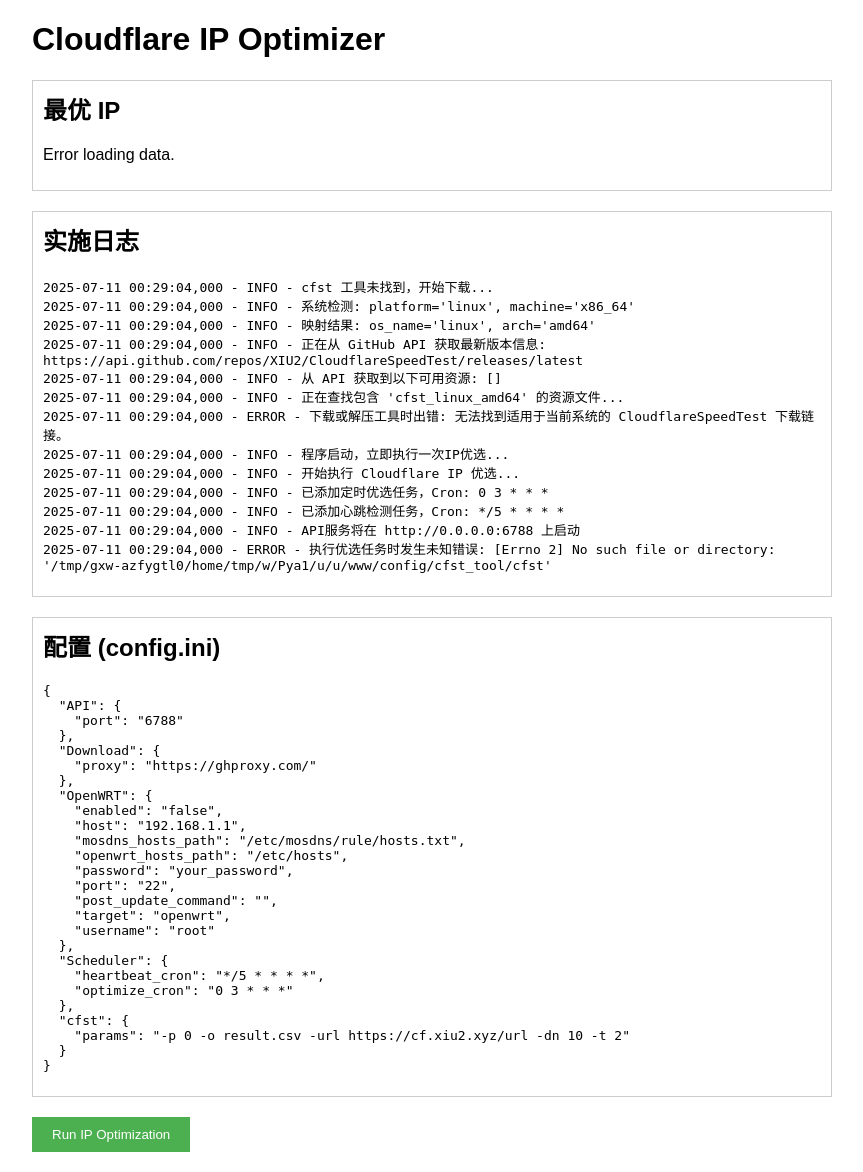
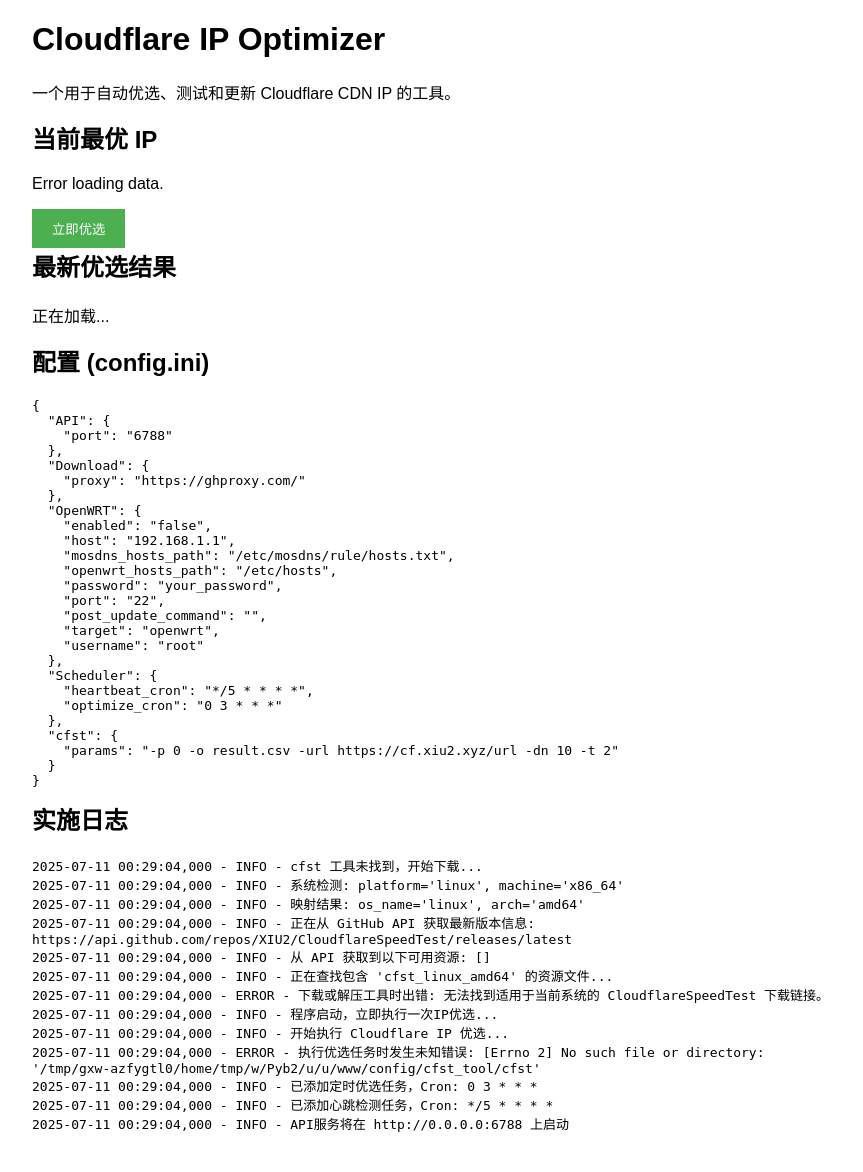
Before and after one commit to vipmc838/cloudflare-optimizer, a Flask app: page / in a window 1280 px wide. Shown: the whole page, without its empty margins (208-1071 px from the left). After the commit the page ends 1132 px from the top, so only its background shows below. Run offline with Flask 3, Linux system fonts and the light colour scheme; parts of the project's set-up code (start-up, migrations or seed data) failed here and were passed over.

Commit message:
Update index.html

```diff
--- a/templates/index.html
+++ b/templates/index.html
@@ -1,5 +1,5 @@
 <!DOCTYPE html>
-<html lang="en">
+<html lang="zh-CN">
 <head>
     <meta charset="UTF-8">
     <meta name="viewport" content="width=device-width, initial-scale=1.0">
@@ -8,31 +8,35 @@
 </head>
 <body>
     <div class="container">
-        <h1>Cloudflare IP Optimizer</h1>
+        <header>
+            <h1>Cloudflare IP Optimizer</h1>
+            <p>一个用于自动优选、测试和更新 Cloudflare CDN IP 的工具。</p>
+        </header>
 
-        <section id="best-ip">
-            <h2>最优 IP</h2>
-            <p id="best-ip-value">Loading...</p>
-        </section>
+        <div id="status-card" class="card">
+            <div>
+                <h2>当前最优 IP</h2>
+                <p id="best-ip-value">正在加载...</p>
+            </div>
+            <button id="run-test">立即优选</button>
+        </div>
 
-        <section id="logs">
+        <div id="results-card" class="card">
+            <h2>最新优选结果</h2>
+            <div id="results-content">
+                <p>正在加载...</p>
+            </div>
+        </div>
+
+        <div id="config-card" class="card">
+            <h2>配置 (config.ini)</h2>
+            <pre id="config-content">正在加载...</pre>
+        </div>
+
+        <div id="logs-card" class="card">
             <h2>实施日志</h2>
-            <pre id="log-content">Loading...</pre>
-        </section>
-
-        <section id="config">
-            <h2>配置 (config.ini)</h2>
-            <pre id="config-content">Loading...</pre>
-            <!--  配置修改表单 (示例，需要根据实际配置结构调整)
-            <form id="config-form">
-                <label for="optimize_cron">Optimize Cron:</label>
-                <input type="text" id="optimize_cron" name="optimize_cron"><br><br>
-                <button type="submit">Update Config</button>
-            </form>
-            -->
-        </section>
-
-        <button id="run-test">Run IP Optimization</button>
+            <pre id="log-content">正在加载...</pre>
+        </div>
     </div>
 
     <script src="{{ url_for('static', filename='script.js') }}"></script>
```
